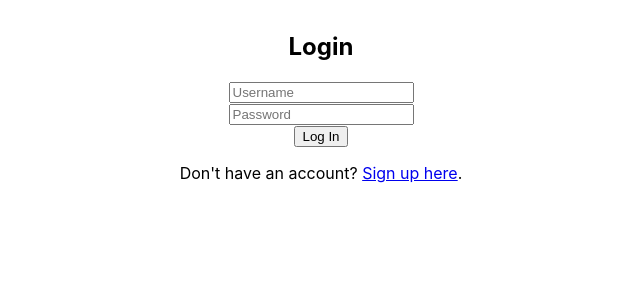
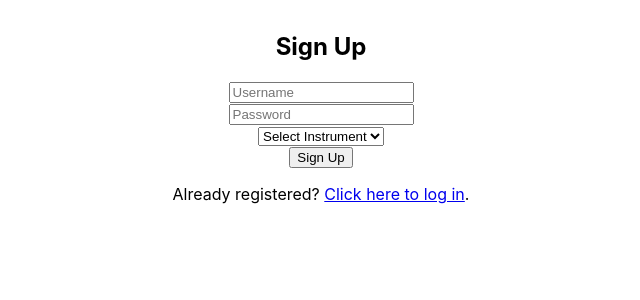
Before and after one commit to uvw222/jamoveo-app, a React (Create React App) app in the folder jamoveo-app/: page / in a window 1280 px wide. Shown: the top 300 px of the page, without its empty margins (319-959 px from the left). Built offline with nearby package versions, Linux system fonts and the light colour scheme; no server answers.

Commit message:
setting the signup page to default root

```diff
--- a/jamoveo-app/src/App.js
+++ b/jamoveo-app/src/App.js
@@ -11,14 +11,13 @@ function App() {
   return (
     <Router>
       <Routes>
+        <Route path="/" element={<Signup />} />
         <Route path="/signup" element={<Signup />} />
         <Route path="/login" element={<Login />} />
         <Route path="/player" element={<PlayerMain />} />
         <Route path="/admin" element={<AdminMain />} />
         <Route path="/results" element={<Results />} />
         <Route path="/live" element={<Live />} />
-        {/* You can also add a default route */}
-        <Route path="/" element={<Login />} />
       </Routes>
     </Router>
   );
```
